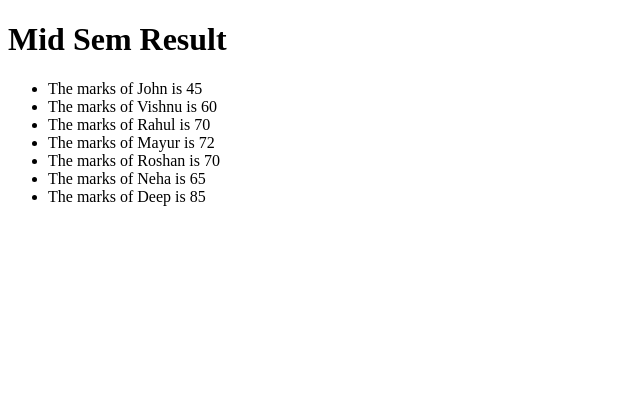
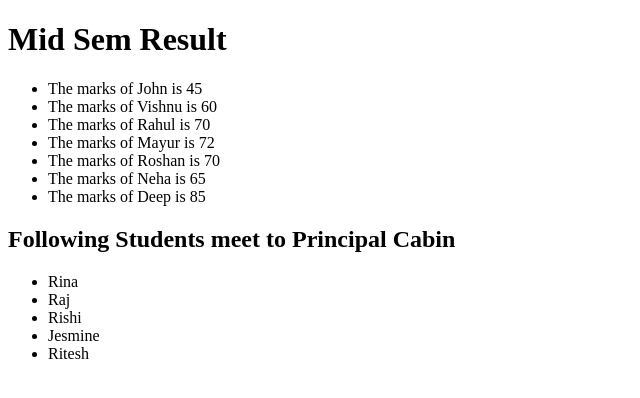
Before and after one commit to chashak20/flask-jinja-student-marks, a Flask app: page / in a window 1280 px wide. Shown: the top 398 px of the page, without its empty margins (0-640 px from the left). Run offline with Flask 3, Linux system fonts and the light colour scheme.

Commit message:
Failed students list

```diff
--- a/main.py
+++ b/main.py
@@ -13,7 +13,12 @@ def hello_world():
         "Roshan":70,
         "Neha":65,
         "Mayur":72,
-        "Deep":85
+        "Deep":85,
+        "Ritesh":24,
+        "Jesmine":25,
+        "Rishi":23,
+        "Raj":22,
+        "Rina":20
     }
     return render_template("index.html", marks=marks)
 app.run(debug=True)
--- a/templates/index.html
+++ b/templates/index.html
@@ -16,5 +16,13 @@
         <li>The marks of Neha is {{marks['Neha']}}</li>
         <li>The marks of Deep is {{marks['Deep']}}</li>
     </ul>
+    <h2>Following Students meet to Principal Cabin</h2>
+    <ul>
+        <li>Rina</li>
+        <li>Raj</li>
+        <li>Rishi</li>
+        <li>Jesmine</li>
+        <li>Ritesh</li>
+    </ul>
 </body>
 </html>
```
